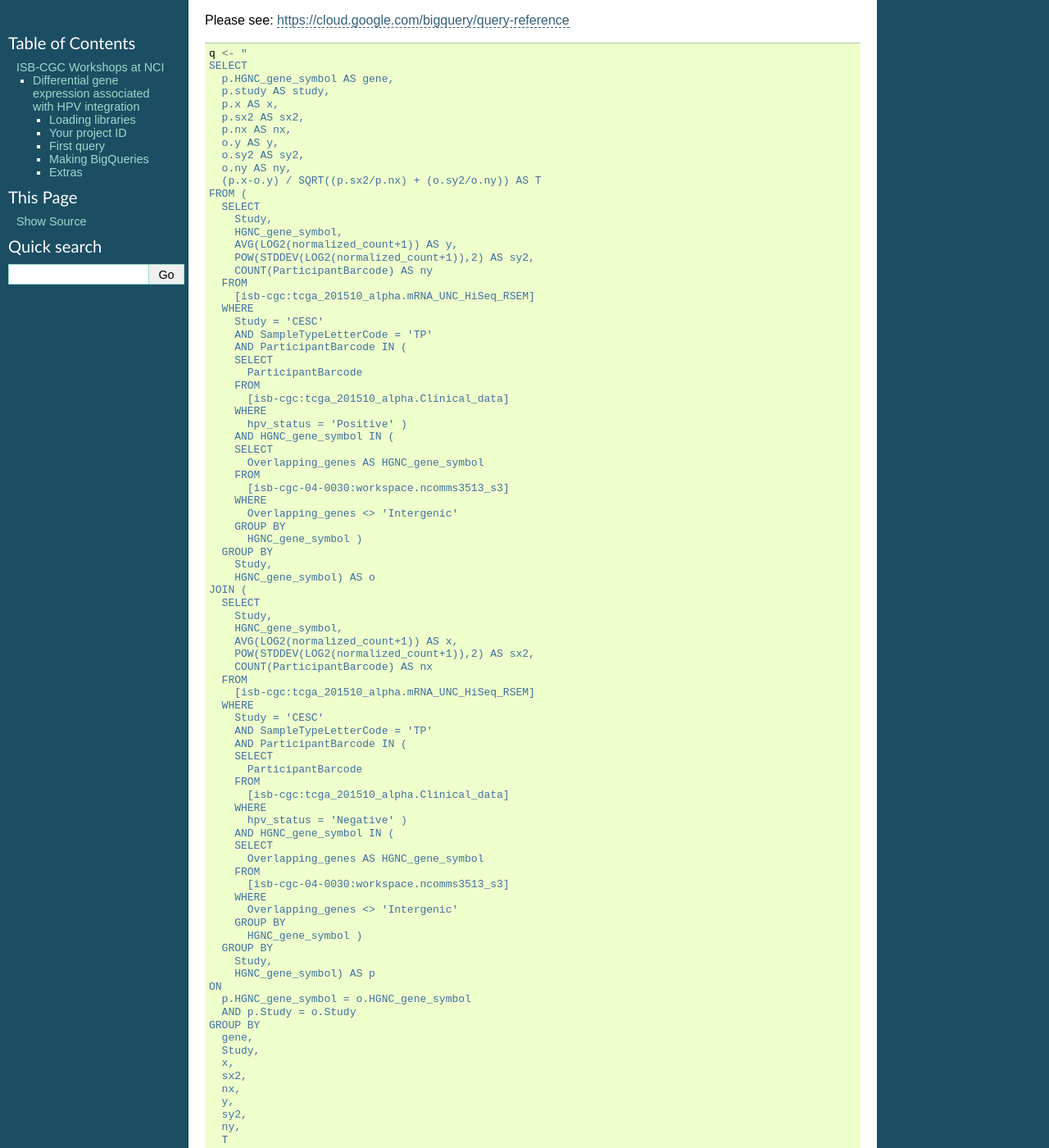
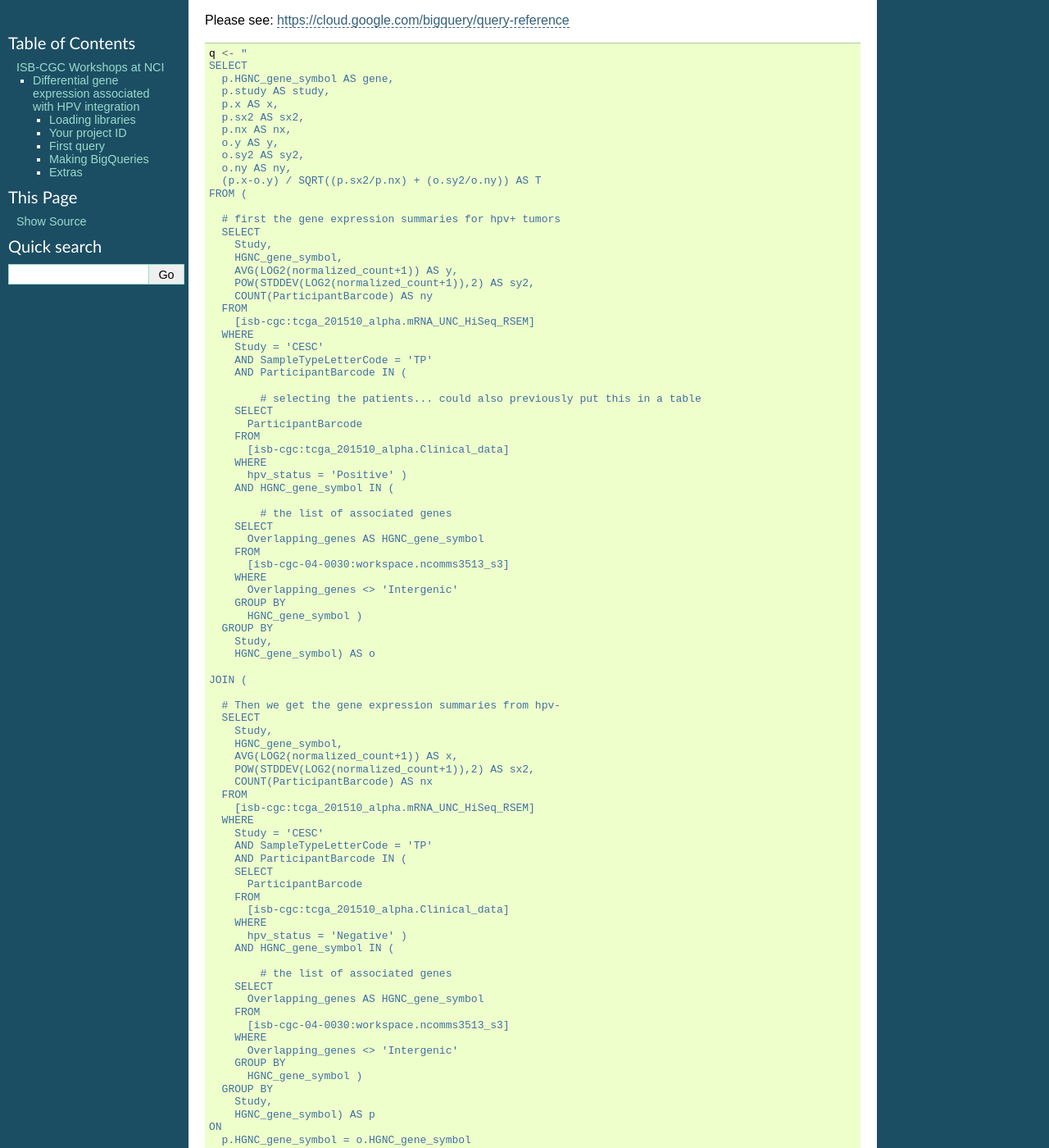
Before and after one commit to isb-cgc/readthedocs, a Sphinx documentation site: the page built from docs/source/sections/Workshop_R_tut.rst, in a window 1280 px wide and 1400 px high, scrolled down 4663 px. Shown: the whole window at 82% size. Built offline with Sphinx 7.4.7, drawn with Linux system fonts in a browser that asks for light colours.

Commit message:
update to R tut 1051

```diff
--- a/docs/source/sections/Workshop_R_tut.rst
+++ b/docs/source/sections/Workshop_R_tut.rst
@@ -324,6 +324,8 @@ Please see: https://cloud.google.com/bigquery/query-reference
 	  o.ny AS ny,
 	  (p.x-o.y) / SQRT((p.sx2/p.nx) + (o.sy2/o.ny)) AS T
 	FROM (
+
+	  # first the gene expression summaries for hpv+ tumors
 	  SELECT
 	    Study,
 	    HGNC_gene_symbol,
@@ -336,6 +338,8 @@ Please see: https://cloud.google.com/bigquery/query-reference
 	    Study = 'CESC'
 	    AND SampleTypeLetterCode = 'TP'
 	    AND ParticipantBarcode IN (
+
+		# selecting the patients... could also previously put this in a table
 	    SELECT
 	      ParticipantBarcode
 	    FROM
@@ -343,6 +347,8 @@ Please see: https://cloud.google.com/bigquery/query-reference
 	    WHERE
 	      hpv_status = 'Positive' )
 	    AND HGNC_gene_symbol IN (
+
+		# the list of associated genes
 	    SELECT
 	      Overlapping_genes AS HGNC_gene_symbol
 	    FROM
@@ -354,7 +360,10 @@ Please see: https://cloud.google.com/bigquery/query-reference
 	  GROUP BY
 	    Study,
 	    HGNC_gene_symbol) AS o
+
 	JOIN (
+
+	  # Then we get the gene expression summaries from hpv-
 	  SELECT
 	    Study,
 	    HGNC_gene_symbol,
@@ -374,6 +383,8 @@ Please see: https://cloud.google.com/bigquery/query-reference
 	    WHERE
 	      hpv_status = 'Negative' )
 	    AND HGNC_gene_symbol IN (
+
+		# the list of associated genes
 	    SELECT
 	      Overlapping_genes AS HGNC_gene_symbol
 	    FROM
@@ -398,7 +409,7 @@ Please see: https://cloud.google.com/bigquery/query-reference
 	  sy2,
 	  ny,
 	  T
-	 ORDER BY
+	ORDER BY
 	   T DESC
 	 "
 
```
